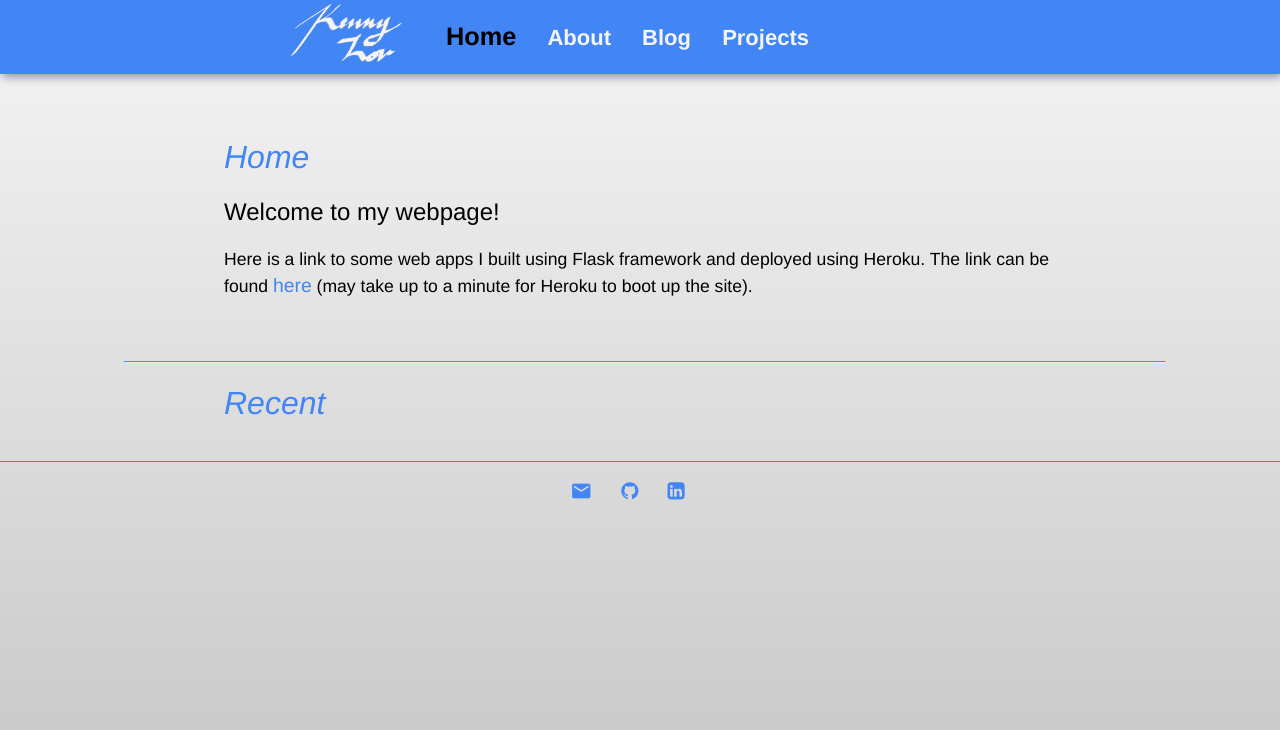
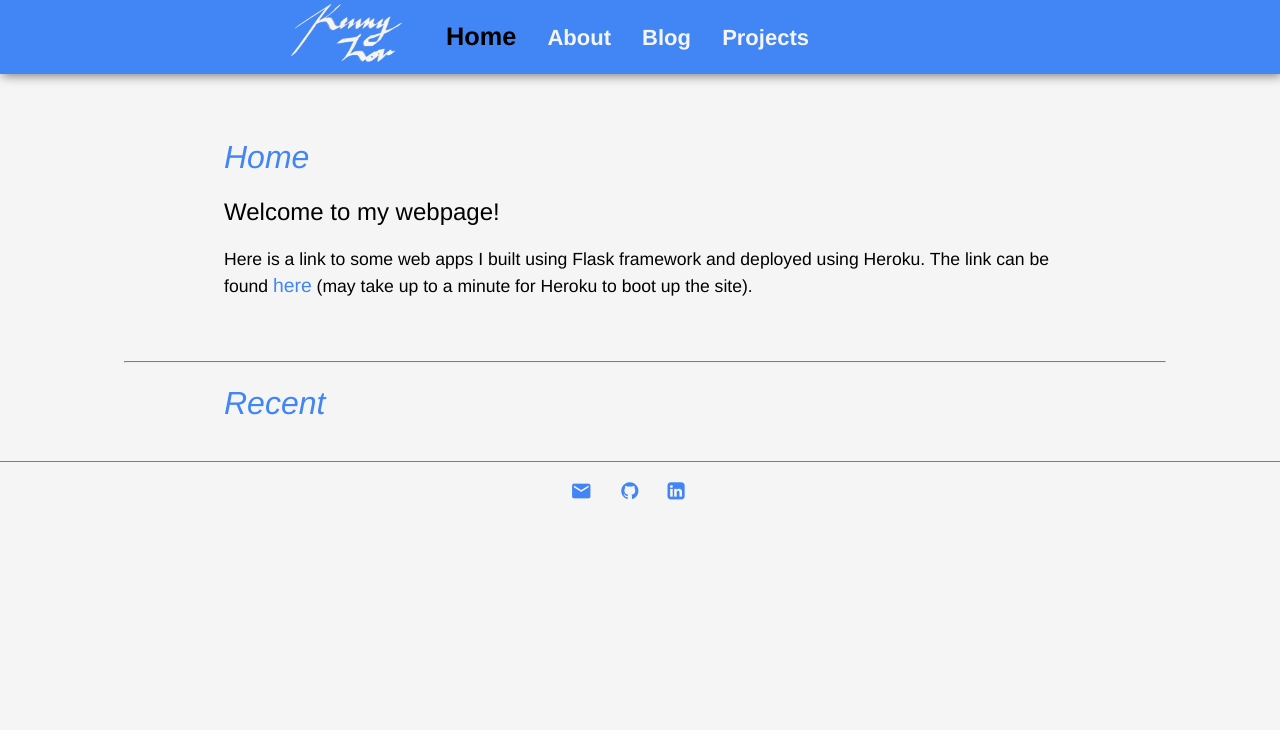
Before and after one commit to clfkenny/clfkenny.github.io, a Jekyll site: the page built from index.md, in a window 1280 px wide. Shown: the top 730 px of the page. Built offline with Jekyll 4.4.1, drawn with Linux system fonts in a browser that asks for light colours.

Commit message:
Update main.css

```diff
--- a/css/main.css
+++ b/css/main.css
@@ -1,6 +1,6 @@
 :root {
     --main-bg-color: whitesmoke;
-    --main-bg-color2: #c1c1c1;
+    --main-bg-color2: whitesmoke;
     --main-nav-txt-color: whitesmoke;
     --main-txt-color: black;
     --main-accent-color: #4285f4;
```
